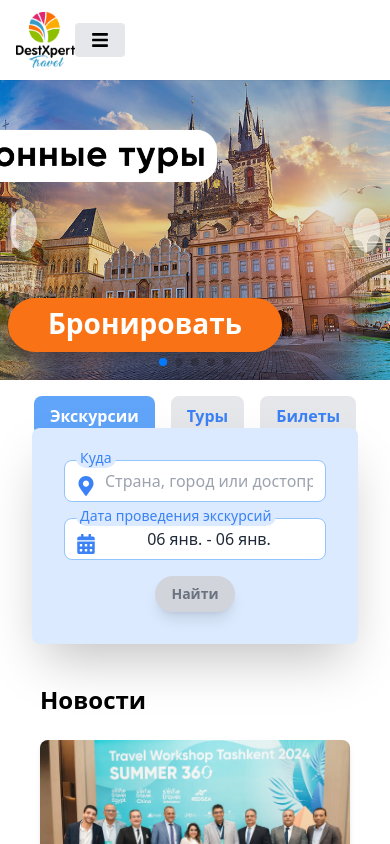
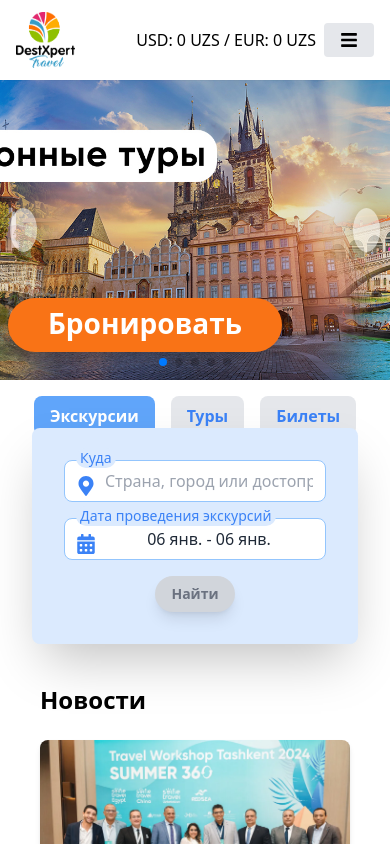
Before and after one commit to Marapu1a/dest-xPert, a React (Vite) app: page / in a window 390 px wide. Shown: the top 844 px of the page. Built offline with nearby package versions, Linux system fonts and the light colour scheme; no server answers.

Commit message:
смена слайдов и банеров 02.02.2025 адаптив

```diff
--- a/src/components/Header.jsx
+++ b/src/components/Header.jsx
@@ -56,12 +56,17 @@ const HeaderWithMenu = () => {
     <>
       {/* Хедер */}
       <header ref={headerRef} className="relative bg-white z-50">
-        <div className="container mx-auto px-4 py-3 flex items-center">
+        <div className="container mx-auto px-4 py-3 flex items-center justify-between">
           <Link to="/">
-            <img src={logo} alt="Logo" className="h-14" loading="lazy" />
+            <img
+              src={logo}
+              alt="Logo"
+              className="h-14 md:w-[4rem] lg:w-auto"
+              loading="lazy"
+            />
           </Link>
 
-          <div className="hidden md:flex space-x-16 items-center ml-8 mr-auto">
+          <div className="hidden lg:flex space-x-16 items-center ml-8 mr-auto">
             <Link
               to="/about"
               className="text-black hover:text-gray-600 font-semibold transition-colors"
@@ -91,7 +96,7 @@ const HeaderWithMenu = () => {
             </Link>
           </div>
 
-          <div className="hidden md:flex space-x-4 ml-auto">
+          <div className="md:flex mr-2 space-x-4 ml-auto">
             <CurrencyRates />
           </div>
 
@@ -142,8 +147,8 @@ const HeaderWithMenu = () => {
             key="menu"
             className={`${
               isDesktop
-                ? 'absolute top-[55px] w-full left-0 bg-blue-300 shadow-lg rounded-md '
-                : 'fixed top-[55px] left-0 w-3/4 h-full bg-blue-300 shadow-md flex flex-col space-y-6 sm:space-y-4 overflow-y-auto mobile-only-padding'
+                ? 'absolute top-[66px] w-full left-0 bg-blue-300 shadow-lg rounded-md '
+                : 'fixed top-[66px] left-0 w-3/4 h-full bg-blue-300 shadow-md flex flex-col space-y-6 sm:space-y-4 overflow-y-auto mobile-only-padding'
             } z-40`}
             initial={isDesktop ? { y: '-100%' } : { x: '-100%' }}
             animate={isDesktop ? { y: 0 } : { x: 0 }}
```
